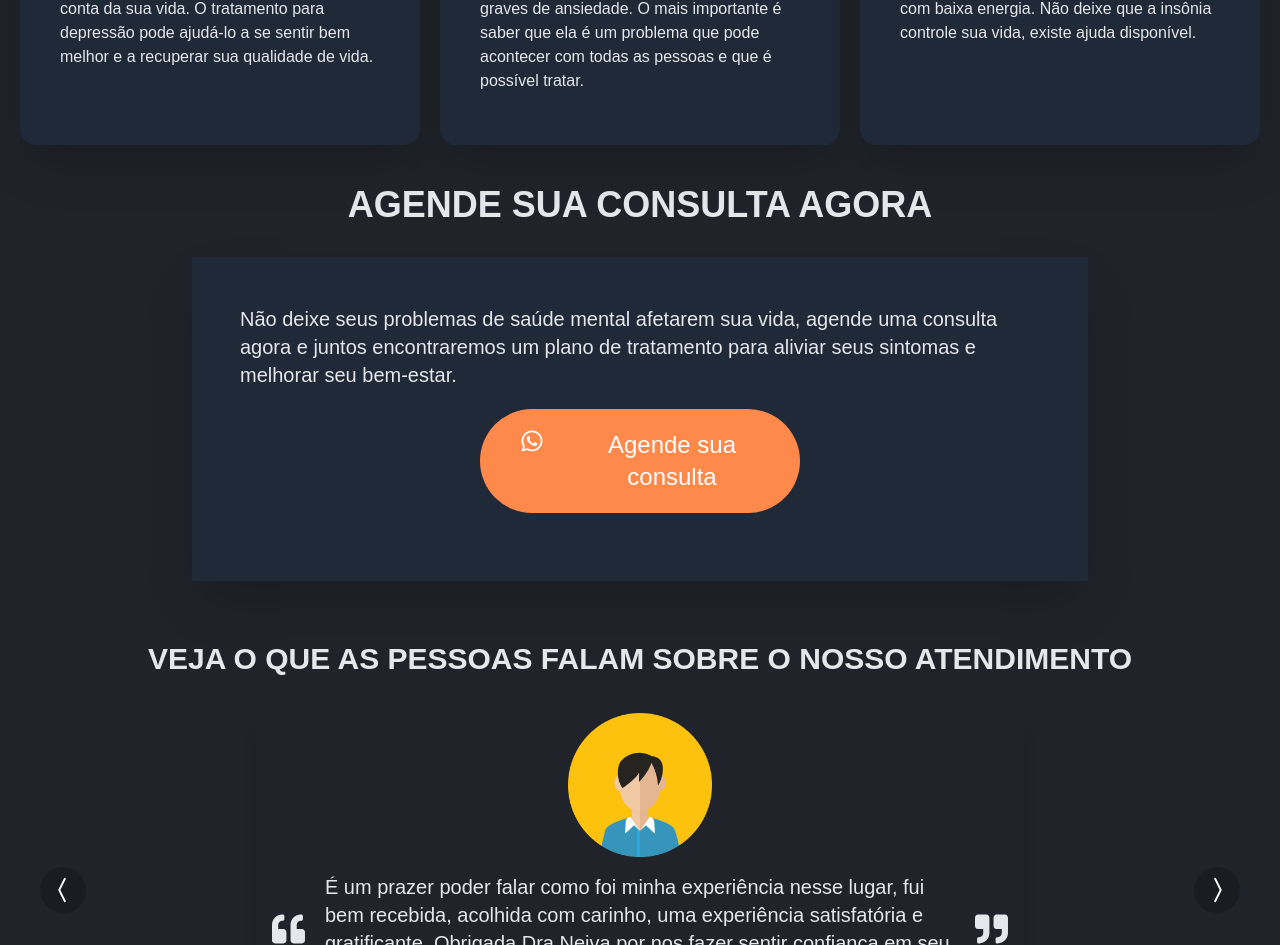
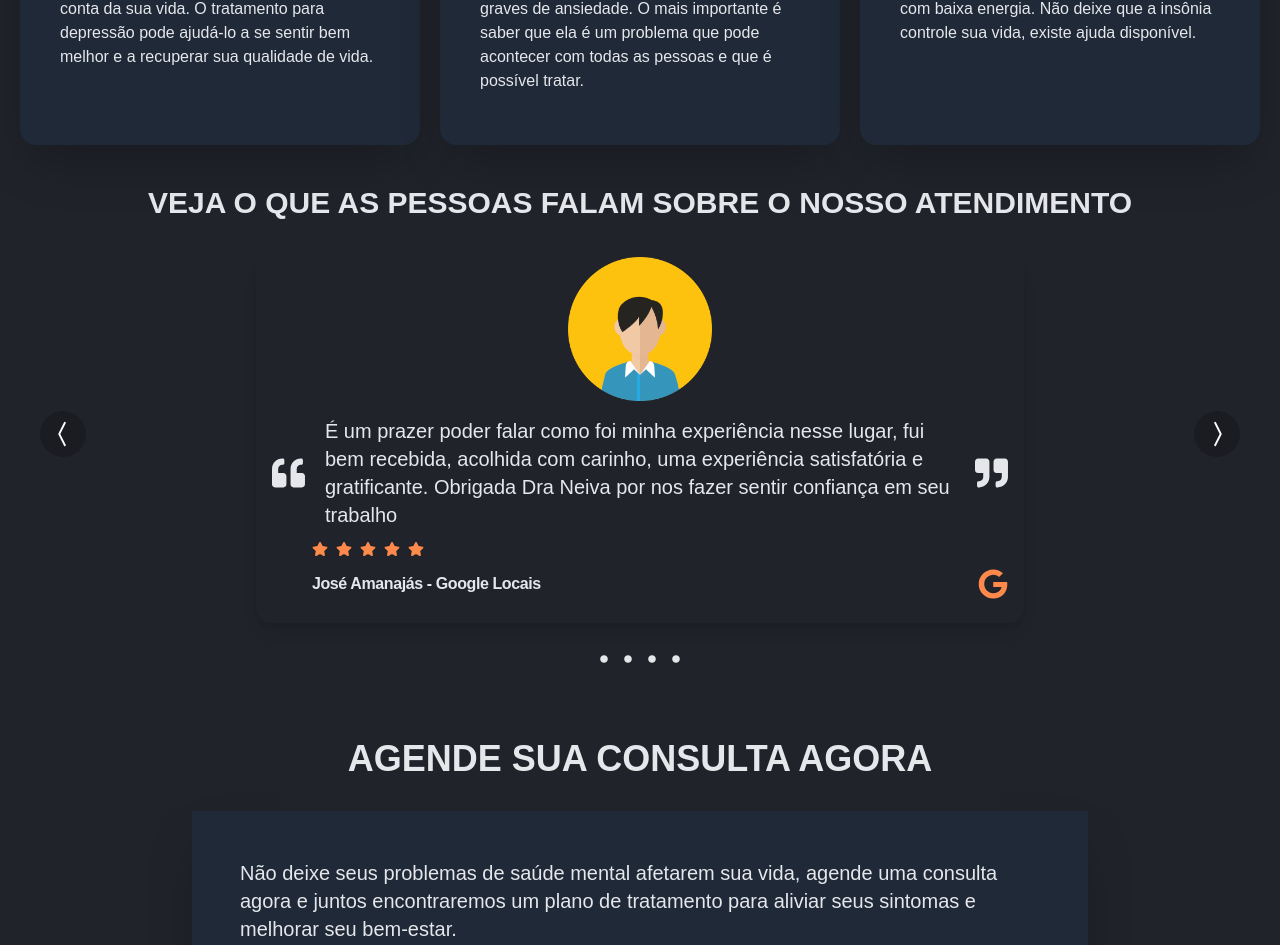
Before and after one commit to brunoprestesap/page-dra-camila, a React (Create React App) app: page / in a window 1280 px wide. Shown: the part 1414-2359 px from the top of the page. Built offline with nearby package versions, Linux system fonts and the light colour scheme; a web font is replaced by a local one.

Commit message:
remocao do cta acima dos depoimentos

```diff
--- a/src/Pages/HomePage.js
+++ b/src/Pages/HomePage.js
@@ -33,9 +33,6 @@ function HomePage() {
           {/* Treatments area */}
           <Treatment />
 
-          {/* Form Agendamento */}
-          <FormScheduler color={currentColor} />
-
           {/* Depolimentos Area */}
           <Depositions color={currentColor} />
 
```
